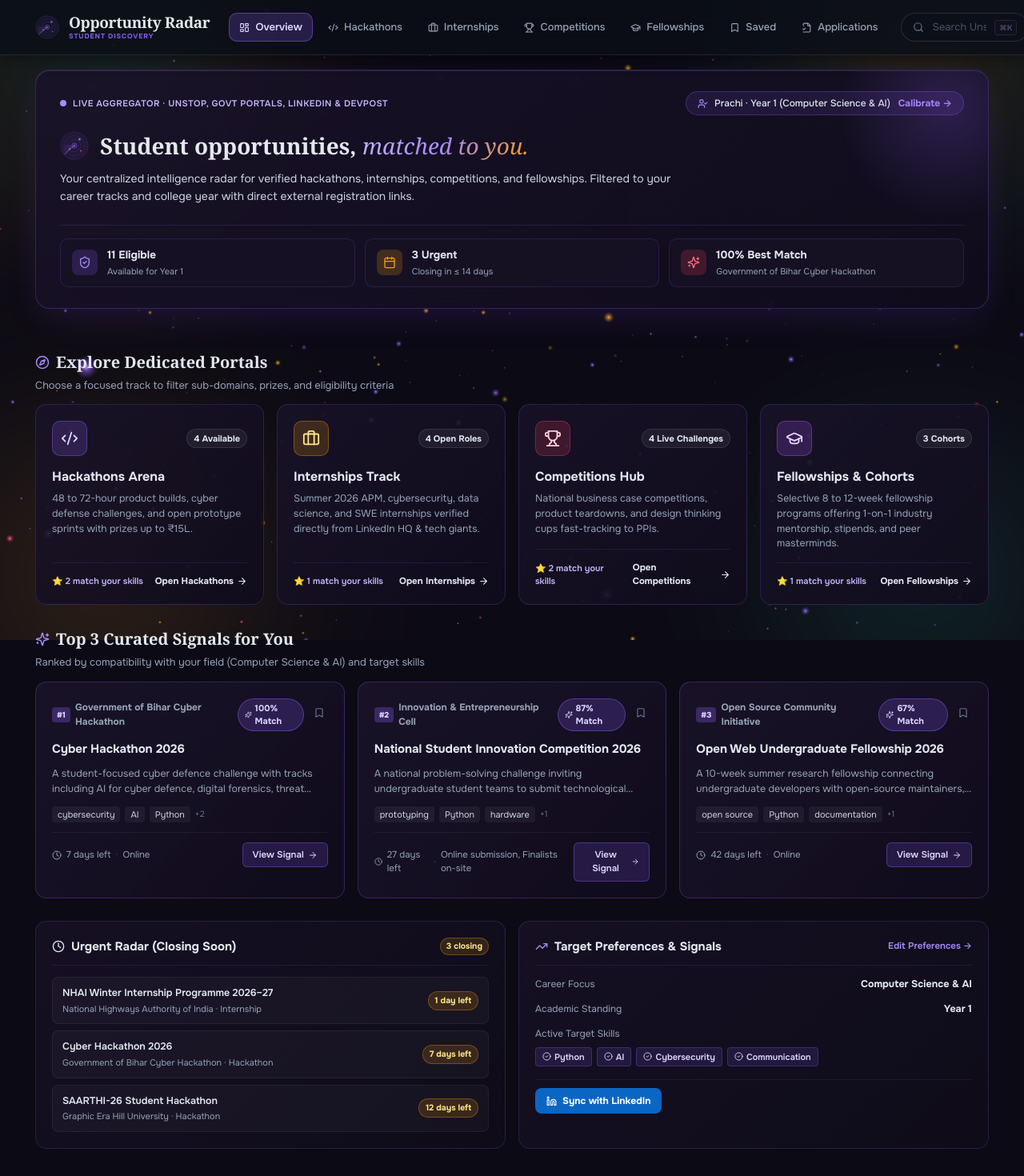
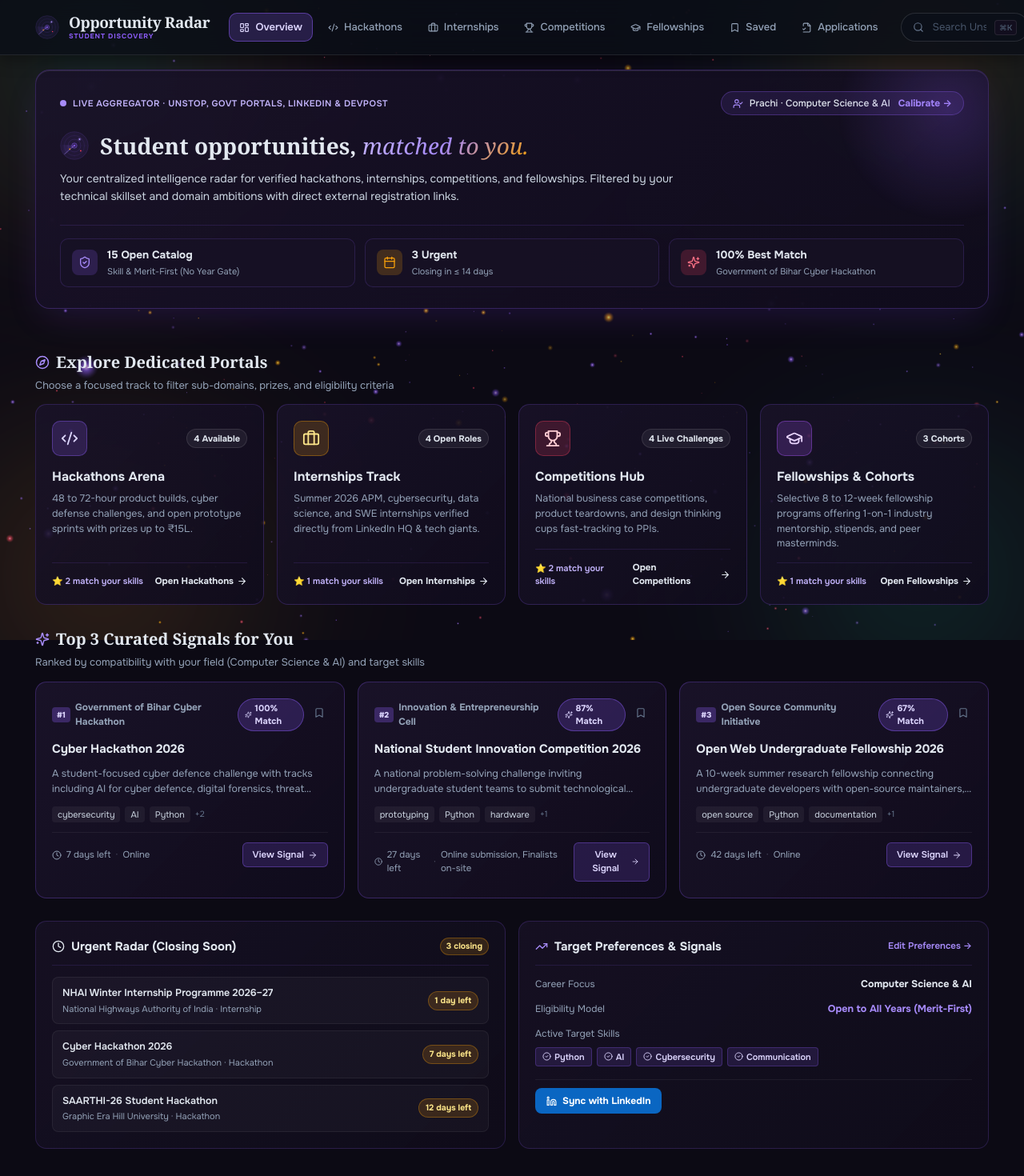
Before and after one commit to Prachivats-21/Opportunity-radar, a React (Vite) app in the folder frontend/: page / in a window 1280 px wide. Shown: the top 1470 px of the page at 80% size. Built offline with nearby package versions, Linux system fonts and the light colour scheme; no server answers.

Commit message:
feat: eliminate college year gatekeeping in favor of skill and merit-first matching

```diff
--- a/frontend/src/App.tsx
+++ b/frontend/src/App.tsx
@@ -25,7 +25,7 @@ const NotificationCenter = lazy(() => import('./components/NotificationCenter').
 
 const DEFAULT_PROFILE: Profile = {
   name: 'Prachi Vats',
-  year: '1',
+  year: 'All Years',
   field: 'Computer Science & AI',
   skills: ['Python', 'AI', 'Cybersecurity', 'Communication'],
   interests: ['AI', 'Cybersecurity', 'Hackathons', 'Data Science'],
--- a/frontend/src/components/OverviewDashboard.tsx
+++ b/frontend/src/components/OverviewDashboard.tsx
@@ -131,11 +131,11 @@ export const OverviewDashboard: React.FC<OverviewDashboardProps> = ({
             type="button"
             className="clean-profile-badge"
             onClick={onEditProfile}
-            title="Click to calibrate your year, major, or target preferences"
+            title="Click to calibrate your target skills or preferences"
           >
             <UserCheck size={13} className="text-sage" />
             <span>
-              {firstName} · {profile.year !== 'Not specified' ? `Year ${profile.year}` : 'Student'} ({profile.field})
+              {firstName} · {profile.field}
             </span>
             <span className="clean-edit-link">Calibrate →</span>
           </button>
@@ -150,7 +150,7 @@ export const OverviewDashboard: React.FC<OverviewDashboardProps> = ({
             </h1>
           </div>
           <p className="clean-hero-subhead">
-            Your centralized intelligence radar for verified hackathons, internships, competitions, and fellowships. Filtered to your career tracks and college year with direct external registration links.
+            Your centralized intelligence radar for verified hackathons, internships, competitions, and fellowships. Filtered by your technical skillset and domain ambitions with direct external registration links.
           </p>
         </div>
 
@@ -161,8 +161,8 @@ export const OverviewDashboard: React.FC<OverviewDashboardProps> = ({
               <ShieldCheck size={16} />
             </div>
             <div className="metric-text-wrap">
-              <span className="metric-num">{totalEligibleCount} Eligible</span>
-              <span className="metric-desc">Available for Year {profile.year}</span>
+              <span className="metric-num">{opportunities.length} Open Catalog</span>
+              <span className="metric-desc">Skill & Merit-First (No Year Gate)</span>
             </div>
           </div>
 
@@ -478,9 +478,9 @@ export const OverviewDashboard: React.FC<OverviewDashboardProps> = ({
             </div>
 
             <div className="calibration-meta-item">
-              <span className="calibration-label">Academic Standing</span>
-              <span className="calibration-value">
-                {profile.year !== 'Not specified' ? `Year ${profile.year}` : 'Student'}
+              <span className="calibration-label">Eligibility Model</span>
+              <span className="calibration-value" style={{ color: '#A78BFA' }}>
+                Open to All Years (Merit-First)
               </span>
             </div>
 
--- a/frontend/src/components/ProfileModal.tsx
+++ b/frontend/src/components/ProfileModal.tsx
@@ -82,18 +82,19 @@ export const ProfileModal: React.FC<ProfileModalProps> = ({
             </div>
 
             <div className="form-group">
-              <label htmlFor="profile-year">Academic Year</label>
+              <label htmlFor="profile-year">Academic Standing / Year</label>
               <select
                 id="profile-year"
                 value={formData.year}
                 onChange={(e) => setFormData({ ...formData, year: e.target.value })}
               >
-                <option value="Not specified">Prefer not to say</option>
+                <option value="All Years">Open to All Years (Skill & Merit-First · Recommended)</option>
                 <option value="1">1st Year Undergraduate</option>
                 <option value="2">2nd Year Undergraduate</option>
                 <option value="3">3rd Year Undergraduate</option>
                 <option value="4">4th Year Undergraduate</option>
                 <option value="Graduate">Postgraduate / Masters</option>
+                <option value="Not specified">Prefer not to say</option>
               </select>
             </div>
           </div>
--- a/frontend/src/components/ProfileView.tsx
+++ b/frontend/src/components/ProfileView.tsx
@@ -93,15 +93,15 @@ export const ProfileView: React.FC<ProfileViewProps> = ({
           <div className="profile-avatar-large">{initials}</div>
           <h2 className="profile-card-name">{formData.name}</h2>
           <div className="profile-card-meta">
-            <span>{formData.year !== 'Not specified' ? `Year ${formData.year}` : 'Student'}</span>
+            <span>{formData.year && formData.year !== 'Not specified' && formData.year !== 'All Years' ? `Year ${formData.year}` : 'Skill & Merit First'}</span>
             <span className="dot-sep">·</span>
             <span>{formData.field}</span>
           </div>
 
           <div className="profile-stats-list">
             <div className="profile-stat-row">
-              <span className="profile-stat-label"><GraduationCap size={14} /> Academic Year</span>
-              <span className="profile-stat-value">{formData.year !== 'Not specified' ? `Year ${formData.year}` : 'Not set'}</span>
+              <span className="profile-stat-label"><GraduationCap size={14} /> Eligibility Standard</span>
+              <span className="profile-stat-value">{formData.year === 'All Years' ? 'Open to All Years' : formData.year !== 'Not specified' ? `Year ${formData.year}` : 'Open to All Years'}</span>
             </div>
             <div className="profile-stat-row">
               <span className="profile-stat-label"><BookOpen size={14} /> Field / Major</span>
@@ -144,18 +144,19 @@ export const ProfileView: React.FC<ProfileViewProps> = ({
               </div>
 
               <div className="form-group">
-                <label htmlFor="pv-year">Academic Year</label>
+                <label htmlFor="pv-year">Academic Standing / Year</label>
                 <select
                   id="pv-year"
                   value={formData.year}
                   onChange={(e) => setFormData({ ...formData, year: e.target.value })}
                 >
-                  <option value="Not specified">Prefer not to say</option>
+                  <option value="All Years">Open to All Years (Skill & Merit-First · Recommended)</option>
                   <option value="1">1st Year Undergraduate</option>
                   <option value="2">2nd Year Undergraduate</option>
                   <option value="3">3rd Year Undergraduate</option>
                   <option value="4">4th Year Undergraduate</option>
                   <option value="Graduate">Postgraduate / Masters</option>
+                  <option value="Not specified">Prefer not to say</option>
                 </select>
               </div>
             </div>
```
Also changed, not shown: frontend/src/components/WelcomeHero.tsx (+5 -5 lines), 1 other file (tests, documents, lock files or other folders).
